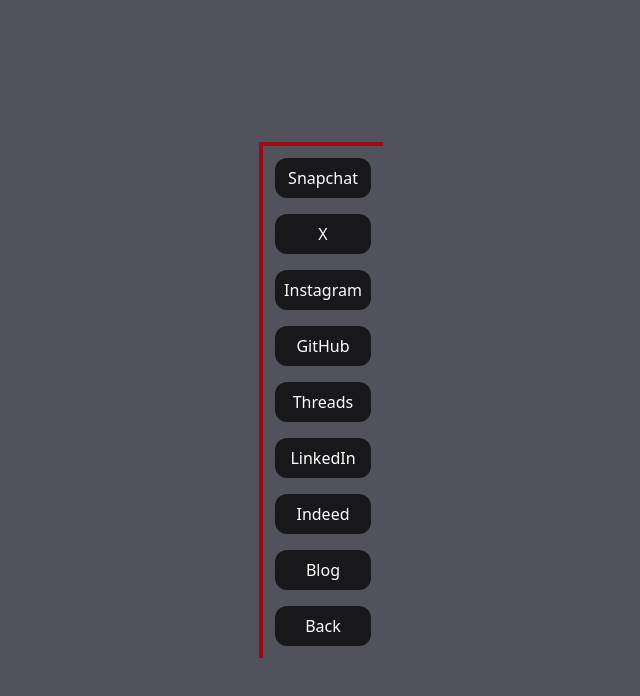
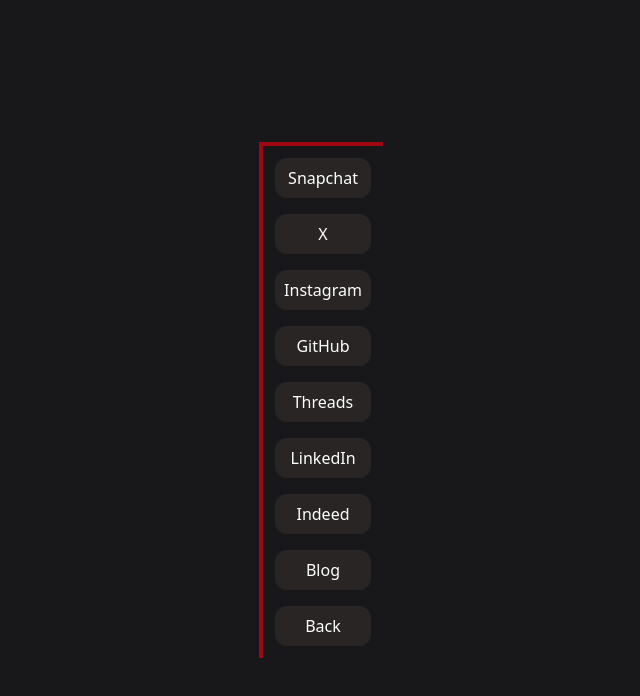
Before and after one commit to TeejMcSteez/pw, a plain HTML site: page contact.html in a window 1280 px wide. Shown: the whole page, without its empty margins (319-959 px from the left). Drawn offline with nearby package versions, Linux system fonts and the light colour scheme.

Commit message:
Update contact page styles

```diff
--- a/contact.html
+++ b/contact.html
@@ -6,18 +6,18 @@
     <script src="https://cdn.jsdelivr.net/npm/@tailwindcss/browser@4"></script>
     <title>Contact Me</title>
 </head>
-<body class="flex flex-col bg-zinc-600 justify-center items-center min-h-screen min-w-screen">
+<body class="flex flex-col bg-zinc-900 justify-center items-center min-h-screen min-w-screen">
     <div id="button-section" class="flex flex-col justify-center items-center p-1 border-t-4 border-l-4 border-red-800 max-w-[25vh]">
-        <a id ="button" class="w-24 text-center bg-zinc-900 hover:bg-red-600 hover:animate-pulse p-2 m-2 rounded-xl text-white" href="https://snapchat.com/t/J3xsUqHK" target="_blank">Snapchat</a>
-        <a id = "button" class="w-24 text-center bg-zinc-900 hover:bg-red-600 hover:animate-pulse p-2 m-2 rounded-xl text-white" href="https://twitter.com/Tj_Hall04" target="_blank">X</a>
-        <a id = "button" class="w-24 text-center bg-zinc-900 hover:bg-red-600 hover:animate-pulse p-2 m-2 rounded-xl text-white" href="https://www.instagram.com/tj_hall04/" target="_blank">Instagram</a>
-        <a id = "button" class="w-24 text-center bg-zinc-900 hover:bg-red-600 hover:animate-pulse p-2 m-2 rounded-xl text-white" href="https://github.com/TeejMcSteez" target="_blank">GitHub</a>
-        <a id = "button" class="w-24 text-center bg-zinc-900 hover:bg-red-600 hover:animate-pulse p-2 m-2 rounded-xl text-white" href="https://www.threads.net/@tj_hall04" target="_blank">Threads</a>
-        <a id="button" class="w-24 text-center bg-zinc-900 hover:bg-red-600 hover:animate-pulse p-2 m-2 rounded-xl text-white" href="https://www.linkedin.com/in/tommyhall047/" target="_blank">LinkedIn</a>
-        <a id="button" class="w-24 text-center bg-zinc-900 hover:bg-red-600 hover:animate-pulse p-2 m-2 rounded-xl text-white" href="https://profile.indeed.com/p/tommyh-m1cgdb4" target="_blank">Indeed</a>
-        <a id="button" class="w-24 text-center bg-zinc-900 hover:bg-red-600 hover:animate-pulse p-2 m-2 rounded-xl text-white" href="/blog">Blog</a>
+        <a id ="button" class="w-24 text-center bg-stone-800 hover:bg-red-600 hover:animate-pulse p-2 m-2 rounded-xl text-white" href="https://snapchat.com/t/J3xsUqHK" target="_blank">Snapchat</a>
+        <a id = "button" class="w-24 text-center bg-stone-800 hover:bg-red-600 hover:animate-pulse p-2 m-2 rounded-xl text-white" href="https://twitter.com/Tj_Hall04" target="_blank">X</a>
+        <a id = "button" class="w-24 text-center bg-stone-800 hover:bg-red-600 hover:animate-pulse p-2 m-2 rounded-xl text-white" href="https://www.instagram.com/tj_hall04/" target="_blank">Instagram</a>
+        <a id = "button" class="w-24 text-center bg-stone-800 hover:bg-red-600 hover:animate-pulse p-2 m-2 rounded-xl text-white" href="https://github.com/TeejMcSteez" target="_blank">GitHub</a>
+        <a id = "button" class="w-24 text-center bg-stone-800 hover:bg-red-600 hover:animate-pulse p-2 m-2 rounded-xl text-white" href="https://www.threads.net/@tj_hall04" target="_blank">Threads</a>
+        <a id="button" class="w-24 text-center bg-stone-800 hover:bg-red-600 hover:animate-pulse p-2 m-2 rounded-xl text-white" href="https://www.linkedin.com/in/tommyhall047/" target="_blank">LinkedIn</a>
+        <a id="button" class="w-24 text-center bg-stone-800 hover:bg-red-600 hover:animate-pulse p-2 m-2 rounded-xl text-white" href="https://profile.indeed.com/p/tommyh-m1cgdb4" target="_blank">Indeed</a>
+        <a id="button" class="w-24 text-center bg-stone-800 hover:bg-red-600 hover:animate-pulse p-2 m-2 rounded-xl text-white" href="/blog">Blog</a>
 
-        <a id = "backbutton" class="w-24 text-center bg-zinc-900 hover:bg-red-600 hover:animate-pulse p-2 m-2 rounded-xl text-white" href="/index.html"><button>Back</button></a>
+        <a id = "backbutton" class="w-24 text-center bg-stone-800 hover:bg-red-600 hover:animate-pulse p-2 m-2 rounded-xl text-white" href="/index.html"><button>Back</button></a>
     </div>
 </body>
 </html>
```
